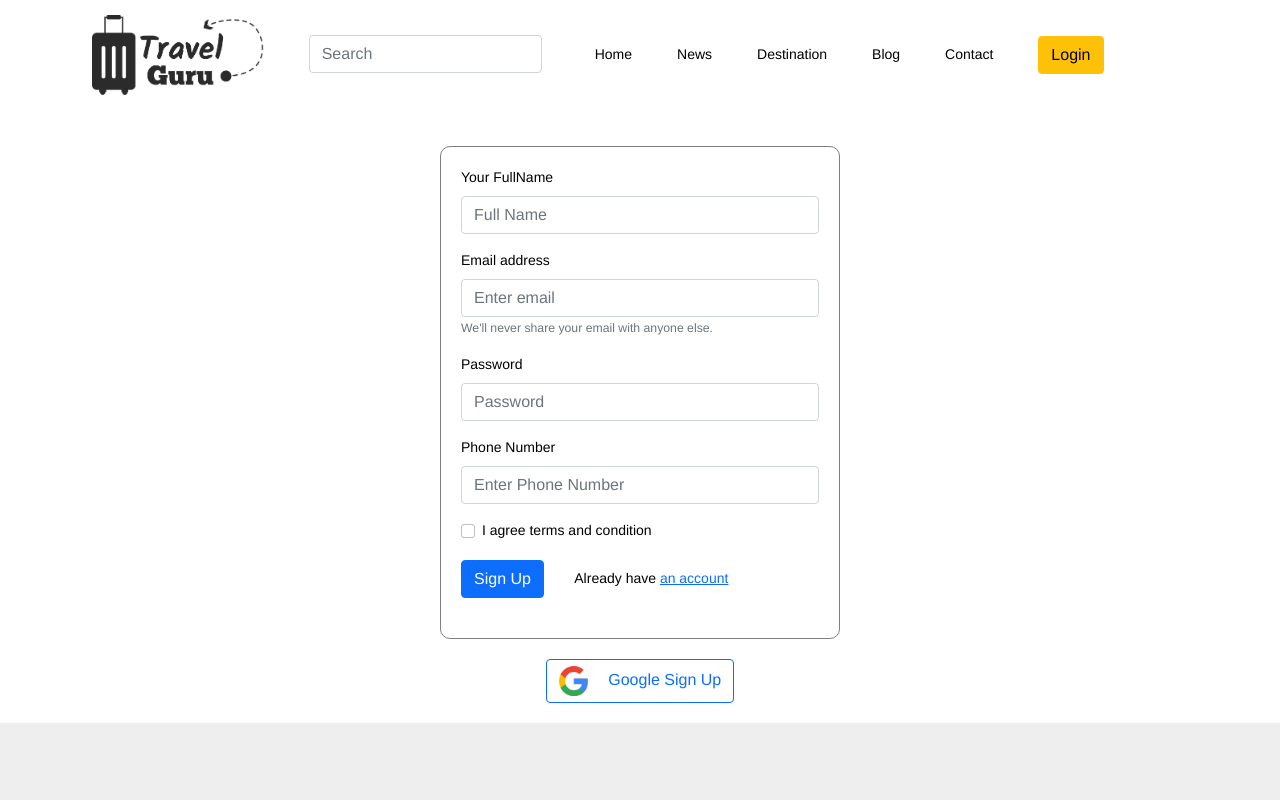
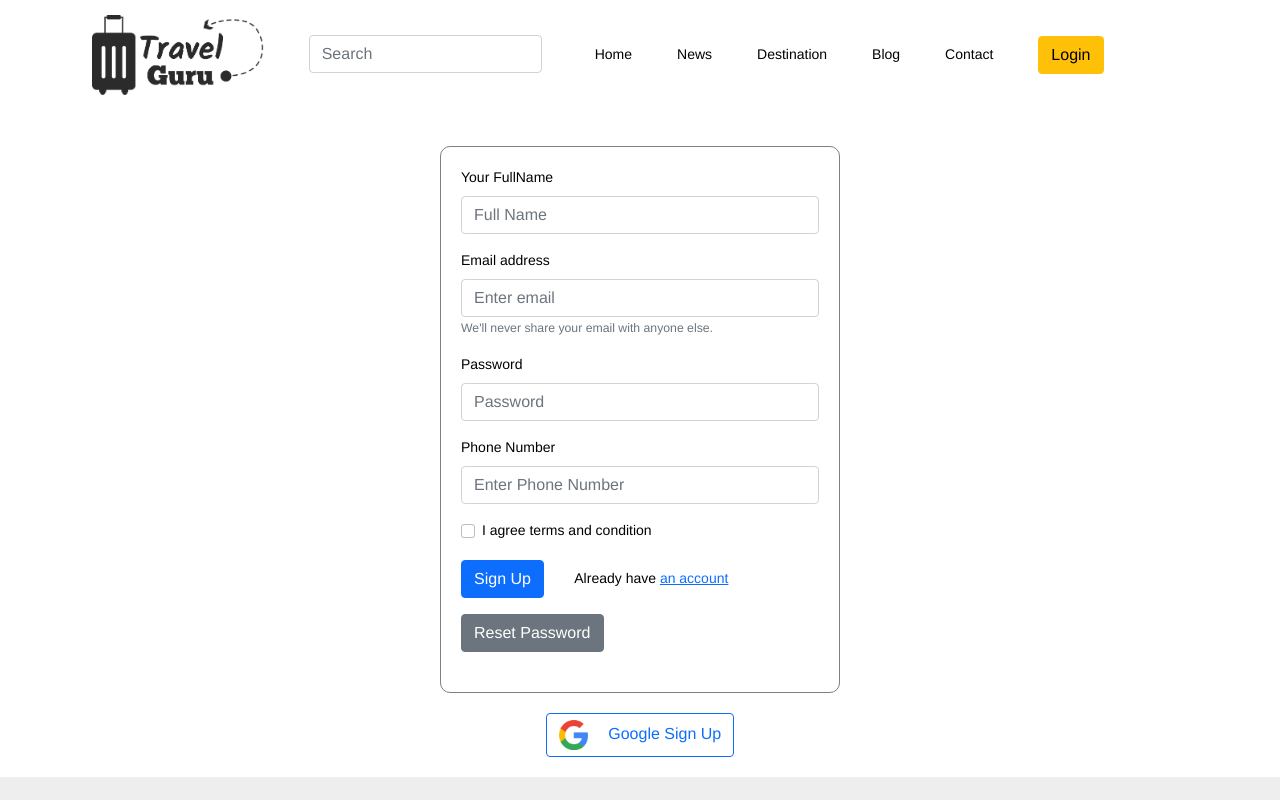
Before and after one commit to Mohammed-Farhad-Uddin/travel-guru, a React (Create React App) app: page /login in a window 1280 px wide. Built offline with nearby package versions, Linux system fonts and the light colour scheme.

Commit message:
reset pass added

```diff
--- a/src/Components/Login/Login.js
+++ b/src/Components/Login/Login.js
@@ -6,7 +6,7 @@ import Header from '../Header/Header';
 import { initializeApp } from "firebase/app";
 import { firebaseConfig } from './firebase-config';
 import { getAuth, GoogleAuthProvider, signInWithPopup, signOut } from "firebase/auth";
-import { createUserWithEmailAndPassword, updateProfile, signInWithEmailAndPassword, sendEmailVerification } from "firebase/auth";
+import { createUserWithEmailAndPassword, updateProfile, signInWithEmailAndPassword, sendEmailVerification, sendPasswordResetEmail } from "firebase/auth";
 import { UserContext } from '../../App';
 import { useHistory, useLocation } from 'react-router-dom/cjs/react-router-dom.min';
 
@@ -186,6 +186,19 @@ const Login = () => {
             });
     }
 
+    const handleResetPassword = (email) => {
+        const auth = getAuth();
+        sendPasswordResetEmail(auth, email)
+            .then(() => {
+                // Password reset email sent!
+                // ..
+            })
+            .catch((error) => {
+                 console.log(error)
+            });
+    }
+
+
     return (
         <div style={{ background: "white" }}>
             <Header></Header>
@@ -220,6 +233,9 @@ const Login = () => {
                     &nbsp;&nbsp;&nbsp;&nbsp;&nbsp;&nbsp;&nbsp;
                     Already have <Link onClick={() => setAnAccount(!anAccount)}> an account
                     </Link>
+                    <div className='mt-3'>
+                    <Button variant='secondary' onClick={() => handleResetPassword(loginUser.email)}>Reset Password</Button>
+                    </div>
                 </Form>
                 <div style={{ textAlign: "center", marginTop: "20px", fontSize: "15px" }}>
                     {
--- a/src/Components/Login/firebase-config.js
+++ b/src/Components/Login/firebase-config.js
@@ -0,0 +1,8 @@
+export const firebaseConfig = {
+  apiKey: "AIzaSyDOed5mc67cXpg6OYXjRVOom20j4RW8Ud8",
+  authDomain: "travel-guru-1db8e.firebaseapp.com",
+  projectId: "travel-guru-1db8e",
+  storageBucket: "travel-guru-1db8e.appspot.com",
+  messagingSenderId: "115999459722",
+  appId: "1:115999459722:web:ad6f9263b47d18a4152073"
+};
```
